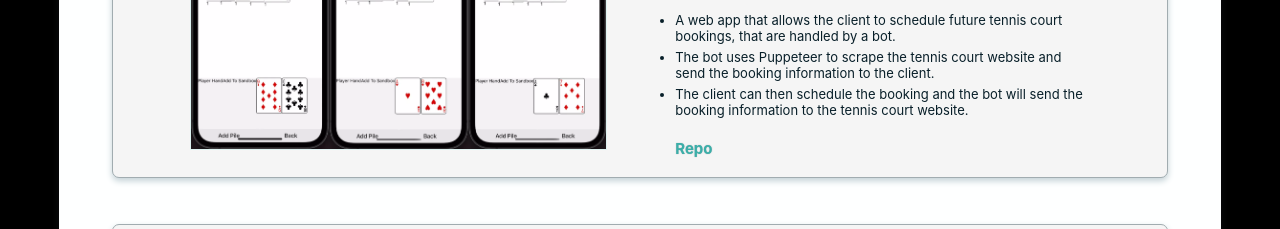
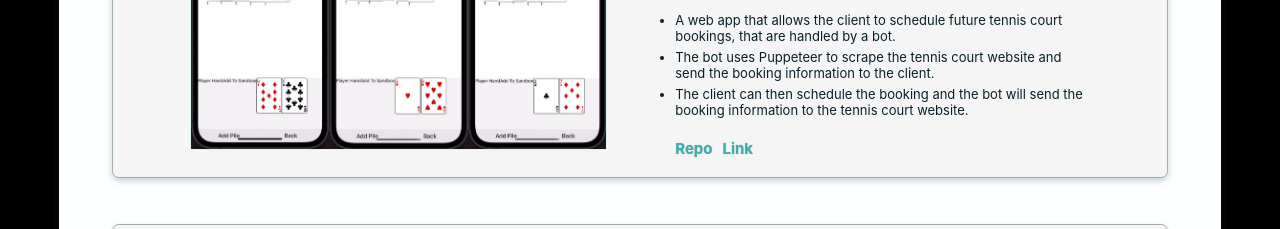
Before and after one commit to MarkAlperin/Personal-Website, a React (Create React App) app: page / in a window 1280 px wide. Shown: the part 3380-3609 px from the top of the page. Built offline with nearby package versions, Linux system fonts and the light colour scheme.

Commit message:
tennis time link functional and styled

```diff
--- a/src/components/cards/ProjectCard.js
+++ b/src/components/cards/ProjectCard.js
@@ -1,5 +1,6 @@
 import React from "react";
 import styled from "styled-components";
+import { Link } from "react-router-dom";
 
 import templates from "../templates";
 import useImage from "../../hooks/useImage"
@@ -9,6 +10,15 @@ const ProjectCard = ({ project }) => {
 
   const imageS = useImage(project.imageS).image;
   const imageL = useImage(project.imageL).image;
+
+  const linkStyle = {
+    marginBottom: "10px",
+    textDecoration: "none",
+    fontWeight: "bold",
+    fontSize: "15px",
+    color: `${templates.color.mid}`,
+    textShadow: `0 0 1.15px ${templates.color.shadowDark}`
+  };
 
   return (
     <ProjectCardContainer>
@@ -36,10 +46,14 @@ const ProjectCard = ({ project }) => {
             return <StyledLi key={idx}>{bullet}</StyledLi>;
           })}
         </StyledList>
+        <LinksContainer>
         <ButtonLink href={project.github} target="_blank">
           {" "}
           Repo{" "}
         </ButtonLink>
+        {project.link && (
+          <Link to={project.link} style={linkStyle}>Link</Link>)}
+        </LinksContainer>
       </TextContainer>
     </ProjectCardContainer>
   );
@@ -68,20 +82,26 @@ const ProjectCardContainer = styled.div`
   @media (max-width: 768px) {
     flex-direction: column;
   } ;
-`;
+  `;
 
 const ButtonLink = styled.a`
   margin-bottom: 10px;
+  margin-right: 10px;
   text-decoration: none;
   font-weight: bold;
   font-size: 15px;
   color: ${templates.color.mid};
   text-shadow: 0 0 1.15px ${templates.color.shadowDark};
+  `;
 
+const LinksContainer = styled.div`
+  display: flex;
+  flex-direction: row;
+  align-items: center;
   @media (max-width: ${templates.breakpoints.mobile}) {
     align-self: center;
   } ;
-`;
+  `;
 
 const StyledImage = styled.img`
   width: 40%;
@@ -122,7 +142,7 @@ const H3 = styled.a`
   text-decoration: none;
   font-size: 1.25rem;
   font-weight: bold;
-  @media (max-width: ${templates.breakpoints.mobile}) {
+  @media (max-width: ${templates.breakpoints.tablet}) {
     display: none;
   }
   cursor: pointer;
@@ -138,7 +158,7 @@ const H3a = styled.a`
   text-decoration: none;
   font-size: 1.25rem;
   font-weight: bold;
-  @media (min-width: ${templates.breakpoints.mobile}) {
+  @media (min-width: ${templates.breakpoints.tablet}) {
     display: none;
   }
   color: ${templates.color.black};
```
